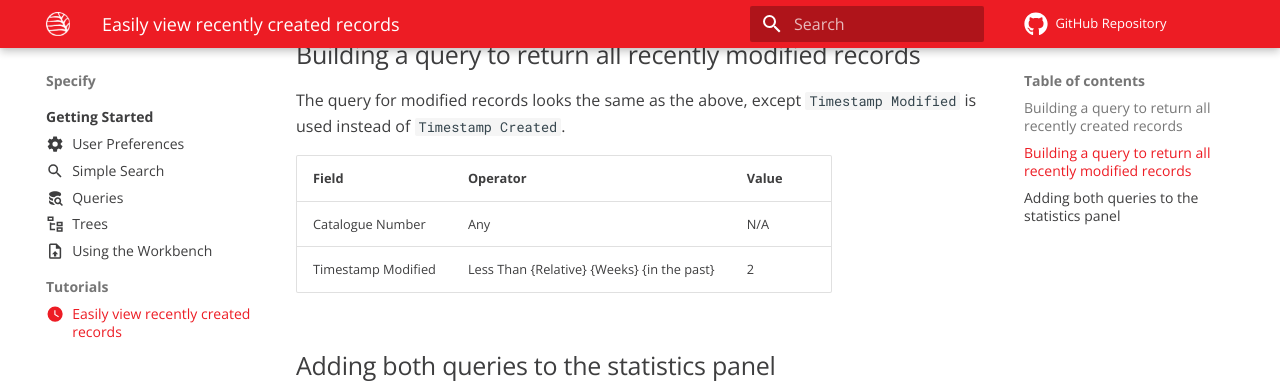
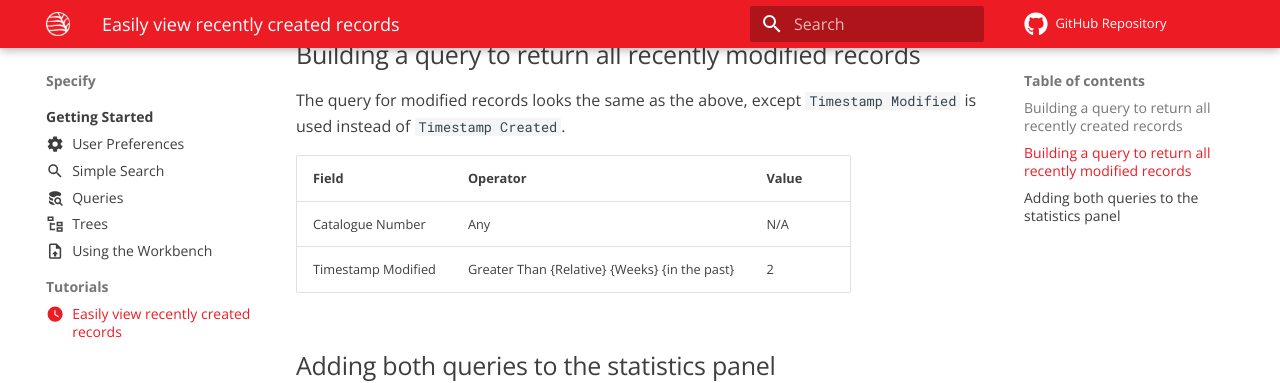
Before and after one commit to beatybiodiversitymuseum/docs, an MkDocs documentation site: the page built from docs/specify/tutorials/keep-track-of-recently-entered-records.md, in a window 1280 px wide and 900 px high, scrolled down 877 px. Shown: the top 383 px of the window. Built offline with MkDocs 1.6.1 and Material for MkDocs 9.7.7, drawn with Linux system fonts in a browser that asks for light colours; comment, search, counter and statistics services are not loaded.

```diff
--- a/docs/specify/tutorials/keep-track-of-recently-entered-records.md
+++ b/docs/specify/tutorials/keep-track-of-recently-entered-records.md
@@ -31,7 +31,7 @@
 | Field | Operator | Value |
 | ----- | -------- | ----- |
 | Catalogue Number | Any | N/A |
-| Timestamp Modified | Less Than {Relative} {Weeks} {in the past} | 2 |
+| Timestamp Modified | Greater Than {Relative} {Weeks} {in the past} | 2 |
 
 ## Adding both queries to the statistics panel
 
```
